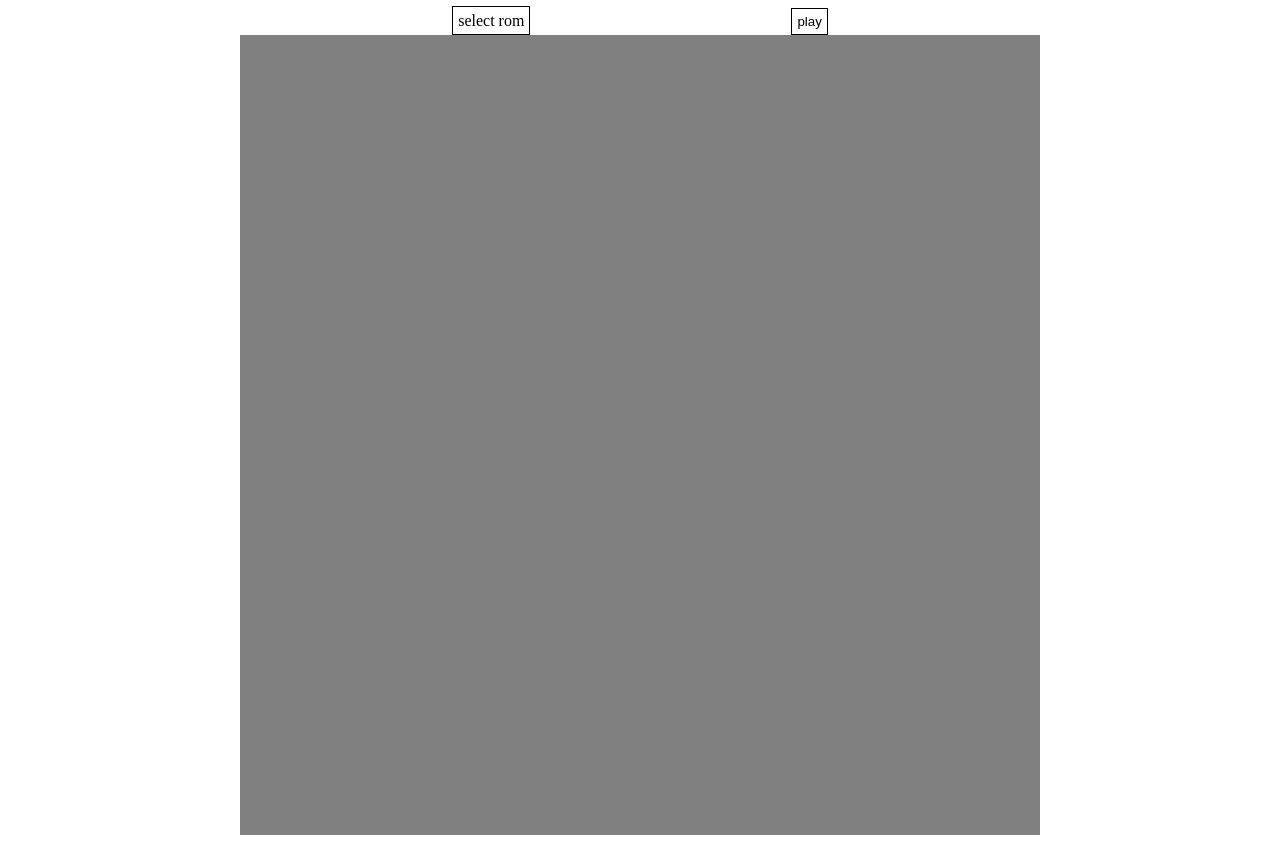
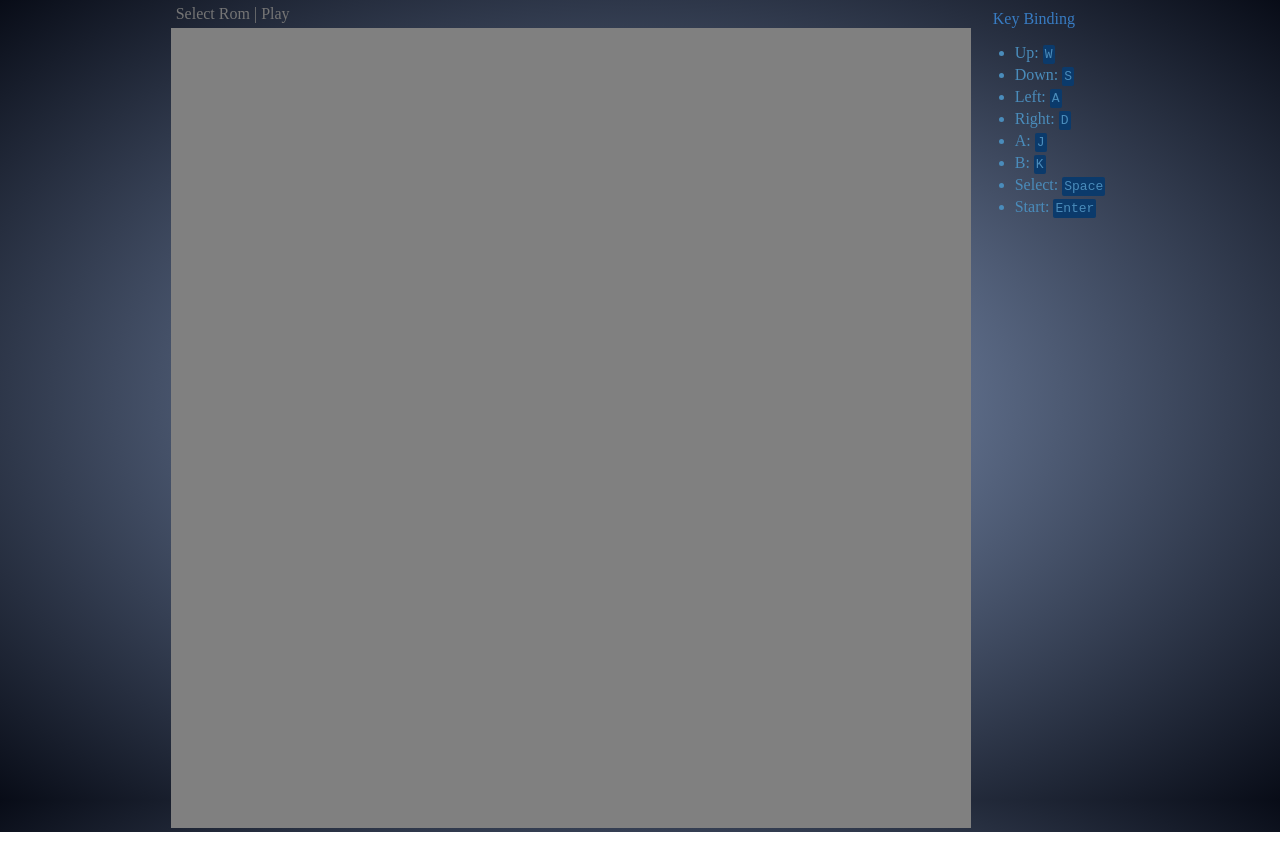
Before and after one commit to anuoua/vsc-nes, a website built with webpack: page nes/index.html in a window 1280 px wide. Built offline with nearby package versions, Linux system fonts and the light colour scheme; what nes-js would draw is missing.

Commit message:
fix: style fix

```diff
--- a/nes/index.html
+++ b/nes/index.html
@@ -5,40 +5,88 @@
   <meta name="viewport" content="width=device-width, initial-scale=1.0">
   <title>nes</title>
   <style>
+    html, body {
+      height: 100%;
+      margin: 0;
+      padding: 0;
+    }
     #nes-container {
-      width: 800px;
       background: gray;
+      width: 100%;
     }
     #file {
-      visibility: hidden;
+      display: none;
     }
-    #rom {
-      border: 1px solid black;
+    .btn {
+      outline: none;
+      font-size: 16px;
+      cursor: pointer;
+    }
+    .body {
+      display: flex;
+      background: radial-gradient(#899ec3, #080c17);
+    }
+    .actions {
       padding: 5px;
-      background: white;
-    }
-    #run {
-      border: 1px solid black;
-      padding: 5px;
-      background: white;
+      color: #757575;
     }
     .wrap {
       display: flex;
       flex-flow: column;
-      align-items: center;
+      flex-shrink: 0;
+      width: 800px;
+    }
+    .desc {
+      flex-grow: 1;
+    }
+    .blank {
+      flex-grow: 1;
+    }
+    .keymap {
+      color: #4a8cbb;
+    }
+    .keymap li {
+      margin: 4px;
+    }
+    .keymap-desc {
+      padding-left: 22px;
+      padding-top: 10px;
+      color: #387cc3;
+    }
+    kbd {
+      background: #0b3a6b;
+      border-radius: 2px;
+      padding: 2px;
     }
   </style>
 </head>
-<body>
+<body class="body">
+  <div class="blank"></div>
   <div class="wrap">
-    <div>
-      <label id="rom" for="file">select rom</label>
+    <div class="actions">
+      <label id="rom" for="file" class="btn">Select Rom</label>
       <input id="file" type="file">
-      <button id="run">play</button>
+      |
+      <label id="run" class="btn">Play</label>
     </div>
     <div>
-      <canvas id="nes-container" width="800" height="800"></canvas>
+      <canvas id="nes-container" width="100" height="100"></canvas>
     </div>
+  </div>
+  <div class="desc">
+    <div class="keymap-desc">
+      Key Binding
+    </div>
+    <ul class="keymap">
+      <li>Up: <kbd>W</kbd></li>
+      <li>Down: <kbd>S</kbd></li>
+      <li>Left: <kbd>A</kbd></li>
+      <li>Right: <kbd>D</kbd></li>
+      <li>A: <kbd>J</kbd></li>
+      <li>B: <kbd>K</kbd></li>
+      <li>Select: <kbd>Space</kbd></li>
+      <li>Start: <kbd>Enter</kbd></li>
+    </ul>
   </div>
 </body>
 </html>
--- a/nes/index.js
+++ b/nes/index.js
@@ -10,8 +10,8 @@ const keyMap = {
   '83': Joypad.BUTTONS.DOWN,
   '65': Joypad.BUTTONS.LEFT,
   '68': Joypad.BUTTONS.RIGHT,
-  '74': Joypad.BUTTONS.A,
-  '75': Joypad.BUTTONS.B,
+  '75': Joypad.BUTTONS.A,
+  '74': Joypad.BUTTONS.B,
   '13': Joypad.BUTTONS.START,
   '32': Joypad.BUTTONS.SELECT,
 };
--- a/package.json
+++ b/package.json
@@ -25,14 +25,15 @@
 		"lint": "eslint .",
 		"pretest": "npm run lint",
 		"test": "node ./test/runTest.js",
-		"build:nes": "webpack",
-		"dev:nes": "webpack-dev-server"
+		"build:nes": "cross-env NODE_ENV=production webpack",
+		"dev:nes": "cross-env NODE_ENV=development webpack-dev-server"
 	},
 	"devDependencies": {
 		"@types/glob": "^7.1.1",
 		"@types/mocha": "^7.0.2",
 		"@types/node": "^13.11.0",
 		"@types/vscode": "^1.46.0",
+		"cross-env": "^7.0.2",
 		"eslint": "^6.8.0",
 		"glob": "^7.1.6",
 		"html-webpack-plugin": "^4.3.0",
--- a/webpack.config.js
+++ b/webpack.config.js
@@ -6,9 +6,9 @@ module.exports = {
   output: {
     filename: 'main.js',
     path: path.resolve(__dirname, 'dist'),
-    publicPath: 'REPLACE_PATH_VARIABLE'
+    publicPath: process.env.NODE_ENV === 'production' ? 'REPLACE_PATH_VARIABLE' : undefined
   },
-  mode: 'production',
+  mode: process.env.NODE_ENV,
   devServer: {
     hot: true,
     contentBase: path.join(__dirname, 'dist'),
```
Also changed, not shown: dist/index.html, dist/main.js, 1 other file.
